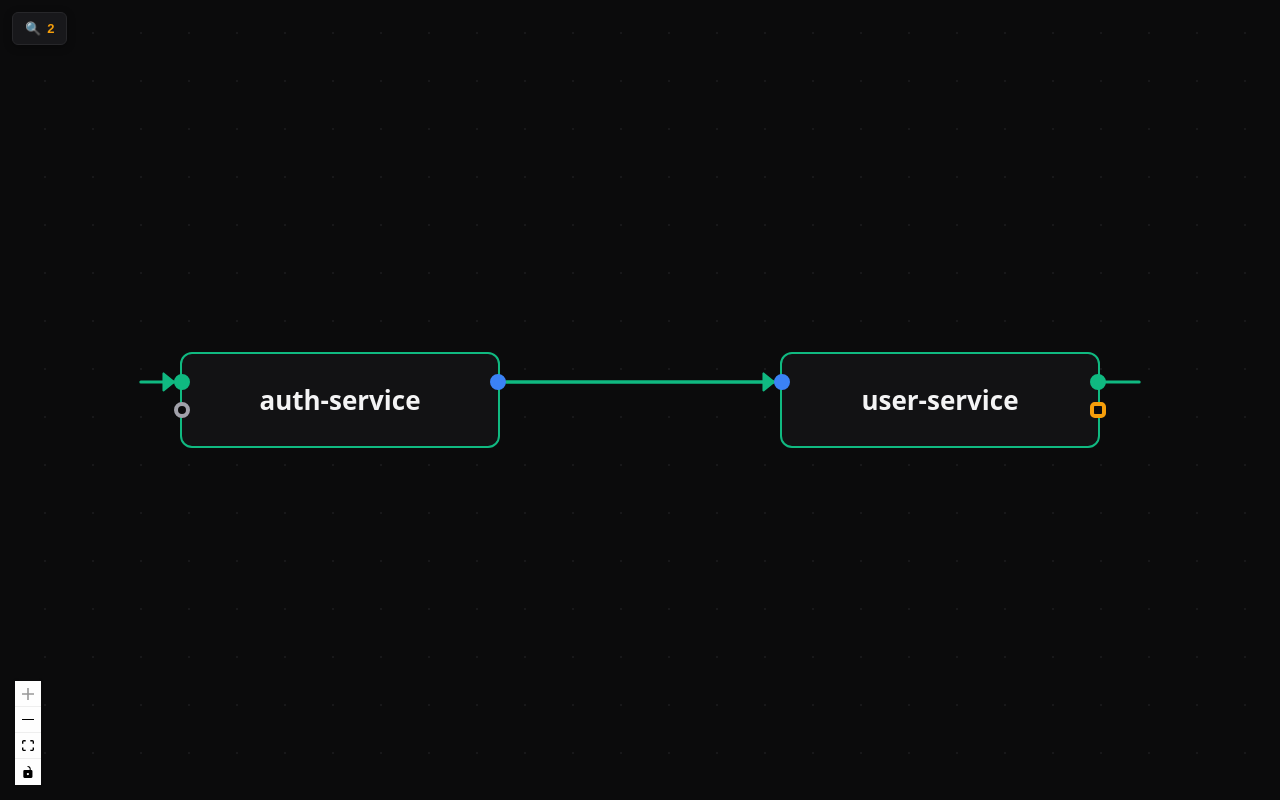
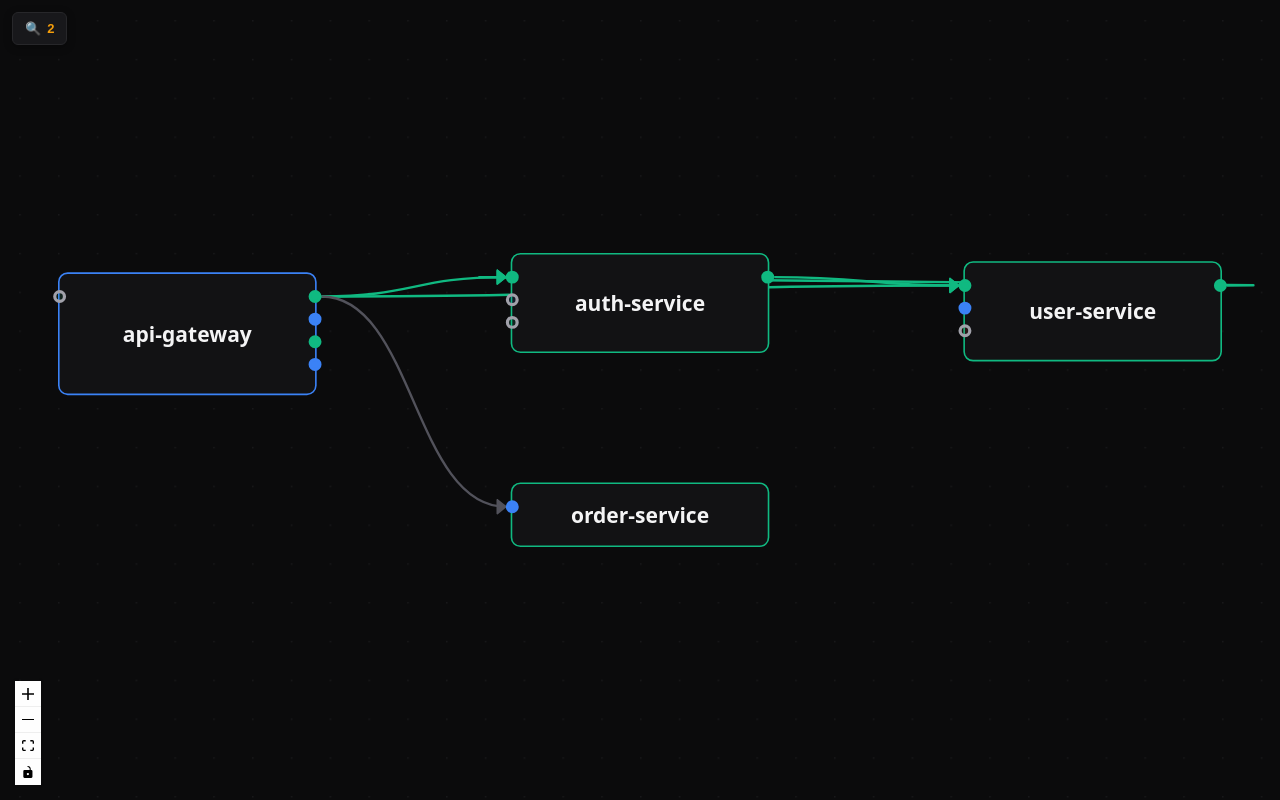
Before and after one commit to LunarAST/lunar-scope, a React (Vite) app: page / in a window 1280 px wide. Built offline with nearby package versions, Linux system fonts and the light colour scheme.

Commit message:
feat: semantic port colors, fix anomaly panel spacing, honest about handle connections

```diff
--- a/public/lunar-map.json
+++ b/public/lunar-map.json
@@ -2,89 +2,88 @@
   "version": "0.5.0",
   "projects": [
     {
+      "name": "api-gateway",
+      "type": "client",
+      "sha": "aaa111",
+      "scanStatus": "success",
+      "interfaces": {
+        "exposed": [
+          {"path": "/gateway/health", "method": "GET"}
+        ],
+        "consumed": [
+          {"path": "/users", "method": "GET", "targetProject": "user-service"},
+          {"path": "/users", "method": "POST", "targetProject": "user-service"},
+          {"path": "/auth/verify", "method": "GET", "targetProject": "auth-service"},
+          {"path": "/orders", "method": "POST", "targetProject": "order-service"}
+        ]
+      }
+    },
+    {
       "name": "auth-service",
       "type": "service",
-      "sha": "abc123",
+      "sha": "bbb222",
       "scanStatus": "success",
       "interfaces": {
         "exposed": [
           {"path": "/auth/verify", "method": "GET"},
+          {"path": "/auth/login", "method": "POST"},
           {"path": "/auth/debug", "method": "GET"}
         ],
         "consumed": [
-          {"path": "/users", "method": "POST", "targetProject": "user-service"}
+          {"path": "/users", "method": "GET", "targetProject": "user-service"}
         ]
       }
     },
     {
       "name": "user-service",
       "type": "service",
-      "sha": "def456",
+      "sha": "ccc333",
       "scanStatus": "success",
       "interfaces": {
         "exposed": [
-          {"path": "/users", "method": "POST"}
+          {"path": "/users", "method": "GET"},
+          {"path": "/users", "method": "POST"},
+          {"path": "/users/legacy", "method": "DELETE"}
         ],
         "consumed": [
-          {"path": "/auth/verify", "method": "GET", "targetProject": "auth-service"},
-          {"path": "/billing/invoice", "method": "GET", "targetProject": "billing-service"}
+          {"path": "/auth/verify", "method": "GET", "targetProject": "auth-service"}
         ]
+      }
+    },
+    {
+      "name": "order-service",
+      "type": "service",
+      "sha": "ddd444",
+      "scanStatus": "failed",
+      "interfaces": {
+        "exposed": [
+          {"path": "/orders", "method": "POST"}
+        ],
+        "consumed": []
       }
     }
   ],
   "alignments": [
-    {
-      "clientProject": "auth-service",
-      "serverProject": "user-service",
-      "path": "/users",
-      "method": "POST",
-      "status": "Aligned"
-    },
-    {
-      "clientProject": "user-service",
-      "serverProject": "auth-service",
-      "path": "/auth/verify",
-      "method": "GET",
-      "status": "Aligned"
-    },
-    {
-      "clientProject": "user-service",
-      "serverProject": "billing-service",
-      "path": "/billing/invoice",
-      "method": "GET",
-      "status": "Orphaned"
-    }
+    {"clientProject": "api-gateway", "serverProject": "user-service", "path": "/users", "method": "GET", "status": "Aligned"},
+    {"clientProject": "api-gateway", "serverProject": "user-service", "path": "/users", "method": "POST", "status": "Aligned"},
+    {"clientProject": "api-gateway", "serverProject": "auth-service", "path": "/auth/verify", "method": "GET", "status": "Aligned"},
+    {"clientProject": "auth-service", "serverProject": "user-service", "path": "/users", "method": "GET", "status": "Aligned"},
+    {"clientProject": "user-service", "serverProject": "auth-service", "path": "/auth/verify", "method": "GET", "status": "Aligned"},
+    {"clientProject": "api-gateway", "serverProject": "order-service", "path": "/orders", "method": "POST", "status": "Unverified"}
   ],
   "aggregatedEdges": [
-    {
-      "clientProject": "auth-service",
-      "serverProject": "user-service",
-      "callCount": 1,
-      "status": "Aligned",
-      "paths": ["POST /users"]
-    },
-    {
-      "clientProject": "user-service",
-      "serverProject": "auth-service",
-      "callCount": 1,
-      "status": "Aligned",
-      "paths": ["GET /auth/verify"]
-    },
-    {
-      "clientProject": "user-service",
-      "serverProject": "billing-service",
-      "callCount": 1,
-      "status": "Orphaned",
-      "paths": ["GET /billing/invoice"]
-    }
+    {"clientProject": "api-gateway", "serverProject": "user-service", "callCount": 2, "status": "Aligned", "paths": ["GET /users", "POST /users"]},
+    {"clientProject": "api-gateway", "serverProject": "auth-service", "callCount": 1, "status": "Aligned", "paths": ["GET /auth/verify"]},
+    {"clientProject": "auth-service", "serverProject": "user-service", "callCount": 1, "status": "Aligned", "paths": ["GET /users"]},
+    {"clientProject": "user-service", "serverProject": "auth-service", "callCount": 1, "status": "Aligned", "paths": ["GET /auth/verify"]},
+    {"clientProject": "api-gateway", "serverProject": "order-service", "callCount": 1, "status": "Unverified", "paths": ["POST /orders"]}
   ],
   "anomalies": {
     "unusedEndpoints": [
-      {"project": "auth-service", "path": "/auth/debug", "method": "GET"}
+      {"project": "auth-service", "path": "/auth/debug", "method": "GET"},
+      {"project": "user-service", "path": "/users/legacy", "method": "DELETE"}
     ],
-    "orphanedConsumers": [
-      {"project": "user-service", "path": "/billing/invoice", "method": "GET"}
-    ],
+    "orphanedConsumers": [],
     "crossLayerViolations": []
   }
 }
--- a/src/App.tsx
+++ b/src/App.tsx
@@ -32,6 +32,12 @@ const METHOD_COLORS: Record<string, string> = {
   GET: "var(--lunar-method-get-text)", POST: "var(--lunar-method-post-text)",
   PUT: "var(--lunar-method-put-text)", DELETE: "var(--lunar-method-delete-text)",
   PATCH: "var(--lunar-method-put-text)",
+};
+
+const METHOD_BG_COLORS: Record<string, string> = {
+  GET: "var(--lunar-method-get-bg)", POST: "var(--lunar-method-post-bg)",
+  PUT: "var(--lunar-method-put-bg)", DELETE: "var(--lunar-method-delete-bg)",
+  PATCH: "var(--lunar-method-put-bg)",
 };
 
 function determinePortStatus(method: string, path: string, project: string, isExposed: boolean, data: LunarMap): "aligned" | "orphaned" | "unused" | "mismatch" {
@@ -151,11 +157,7 @@ function App() {
     return {
       ...n,
       data: { ...n.data, isFocused, isAnomalyHighlight: !!isAnomalyHighlight, isHovered },
-      style: {
-        ...n.style,
-        opacity: (isFocused || isAnomalyHighlight) ? 1 : "var(--lunar-spotlight-dim)",
-        transition: "opacity 0.2s",
-      },
+      style: { ...n.style, opacity: (isFocused || isAnomalyHighlight) ? 1 : "var(--lunar-spotlight-dim)", transition: "opacity 0.2s" },
     };
   }), [nodes, selectedEdge, hoveredNodeId, highlightAnomaly]);
 
@@ -164,7 +166,6 @@ function App() {
     const isHovered = e.id === hoveredEdgeId;
     const status = edgeMapRef.current.get(e.id)?.status ?? "Aligned";
     const baseStyle = STATUS_STYLE[status] ?? STATUS_STYLE.Aligned;
-
     return {
       ...e,
       animated: !!isSelected,
@@ -204,17 +205,14 @@ function App() {
       </ReactFlow>
 
       {/* 左侧异常面板按钮 */}
-      <button
-        onClick={() => setShowAnomalies(!showAnomalies)}
-        style={{
+      <button onClick={() => setShowAnomalies(!showAnomalies)} style={{
         position: "fixed", left: showAnomalies ? 328 : 12, top: 12, zIndex: 910,
         background: "var(--lunar-card-bg)", border: "1px solid var(--lunar-card-border)",
         borderRadius: 6, color: totalAnomalies > 0 ? "#F59E0B" : "var(--lunar-text-secondary)",
         padding: "8px 12px", cursor: "pointer", fontSize: 13,
         display: "flex", alignItems: "center", gap: 6,
         boxShadow: "0 2px 8px rgba(0,0,0,0.3)", transition: "left 0.25s ease-in-out",
-        }}
-      >
+      }}>
         <span>🔍</span>
         {totalAnomalies > 0 && <span style={{ fontWeight: 700, color: "#F59E0B" }}>{totalAnomalies}</span>}
       </button>
@@ -240,30 +238,30 @@ function App() {
         <div style={{ flex: 1, overflowY: "auto", padding: "16px" }}>
           {data.anomalies.unusedEndpoints.length > 0 && (
             <div style={{ marginBottom: 20 }}>
-              <div style={{ fontSize: 11, textTransform: "uppercase", color: "var(--lunar-text-muted)", marginBottom: 8, letterSpacing: "0.05em" }}>
+              <div style={{ fontSize: 11, textTransform: "uppercase", color: "var(--lunar-text-muted)", marginBottom: 12, letterSpacing: "0.05em" }}>
                 Unused Endpoints
               </div>
               {data.anomalies.unusedEndpoints.map((ep, i) => (
                 <div key={i} onClick={() => { setHighlightAnomaly(ep); setSelectedEdge(null); setSelectedNode(null); }}
-                  style={{ padding: "8px 10px", marginBottom: 4, background: highlightAnomaly === ep ? "#27272a" : "transparent", borderRadius: 4, cursor: "pointer", display: "flex", alignItems: "center", gap: 8, fontSize: 12, border: highlightAnomaly === ep ? "1px solid #4B5563" : "1px solid transparent", transition: "background 0.15s" }}>
-                  <span style={{ color: "var(--lunar-text-muted)", fontWeight: "bold", width: 36 }}>{ep.method}</span>
-                  <span style={{ color: "var(--lunar-text-primary)", fontFamily: "monospace" }}>{ep.path}</span>
-                  <span style={{ marginLeft: "auto", color: "var(--lunar-text-muted)", fontSize: 10 }}>{ep.project}</span>
+                  style={{ padding: "10px 10px", marginBottom: 4, background: highlightAnomaly === ep ? "#27272a" : "transparent", borderRadius: 4, cursor: "pointer", display: "flex", alignItems: "center", gap: 8, fontSize: 12, lineHeight: "18px", border: highlightAnomaly === ep ? "1px solid var(--lunar-text-secondary)" : "1px solid transparent", transition: "background 0.15s" }}>
+                  <span style={{ color: "var(--lunar-text-muted)", fontWeight: "bold", width: 36, flexShrink: 0 }}>{ep.method}</span>
+                  <span style={{ color: "var(--lunar-text-primary)", fontFamily: "monospace", wordBreak: "break-all" }}>{ep.path}</span>
+                  <span style={{ marginLeft: "auto", color: "var(--lunar-text-muted)", fontSize: 10, flexShrink: 0 }}>{ep.project}</span>
                 </div>
               ))}
             </div>
           )}
           {data.anomalies.orphanedConsumers.length > 0 && (
             <div style={{ marginBottom: 20 }}>
-              <div style={{ fontSize: 11, textTransform: "uppercase", color: "#F59E0B", marginBottom: 8, letterSpacing: "0.05em" }}>
+              <div style={{ fontSize: 11, textTransform: "uppercase", color: "#F59E0B", marginBottom: 12, letterSpacing: "0.05em" }}>
                 Orphaned Consumers
               </div>
               {data.anomalies.orphanedConsumers.map((ep, i) => (
                 <div key={i} onClick={() => { setHighlightAnomaly(ep); setSelectedEdge(null); setSelectedNode(null); }}
-                  style={{ padding: "8px 10px", marginBottom: 4, background: highlightAnomaly === ep ? "#27272a" : "transparent", borderRadius: 4, cursor: "pointer", display: "flex", alignItems: "center", gap: 8, fontSize: 12, border: highlightAnomaly === ep ? "1px solid #F59E0B55" : "1px solid transparent", transition: "background 0.15s" }}>
-                  <span style={{ color: "#F59E0B", fontWeight: "bold", width: 36 }}>{ep.method}</span>
-                  <span style={{ color: "var(--lunar-text-primary)", fontFamily: "monospace" }}>{ep.path}</span>
-                  <span style={{ marginLeft: "auto", color: "#F59E0B", fontSize: 10 }}>{ep.project}</span>
+                  style={{ padding: "10px 10px", marginBottom: 4, background: highlightAnomaly === ep ? "#27272a" : "transparent", borderRadius: 4, cursor: "pointer", display: "flex", alignItems: "center", gap: 8, fontSize: 12, lineHeight: "18px", border: highlightAnomaly === ep ? "1px solid #F59E0B55" : "1px solid transparent", transition: "background 0.15s" }}>
+                  <span style={{ color: "#F59E0B", fontWeight: "bold", width: 36, flexShrink: 0 }}>{ep.method}</span>
+                  <span style={{ color: "var(--lunar-text-primary)", fontFamily: "monospace", wordBreak: "break-all" }}>{ep.path}</span>
+                  <span style={{ marginLeft: "auto", color: "#F59E0B", fontSize: 10, flexShrink: 0 }}>{ep.project}</span>
                 </div>
               ))}
             </div>
@@ -288,10 +286,10 @@ function App() {
             {activeAlignments.slice(0, 5).map((a, i) => {
               const mStyle = METHOD_BADGE[a.method] ?? { bg: "#27272a", text: "#e5e7eb", border: "#3f3f46" };
               return (
-                <div key={i} style={{ display: "flex", alignItems: "center", gap: 6, marginBottom: 3 }}>
-                  <span style={{ display: "inline-block", width: 8, height: 8, borderRadius: 4, background: METHOD_COLORS[a.method] || "#6B7280" }} />
-                  <span style={{ color: METHOD_COLORS[a.method] || "var(--lunar-text-secondary)", fontWeight: 600 }}>{a.method}</span>
-                  <span style={{ color: "var(--lunar-text-primary)", fontFamily: "monospace" }}>{a.path}</span>
+                <div key={i} style={{ display: "flex", alignItems: "center", gap: 6, marginBottom: 4, padding: "4px 0" }}>
+                  <span style={{ display: "inline-block", width: 8, height: 8, borderRadius: 4, background: METHOD_COLORS[a.method] || "#6B7280", flexShrink: 0 }} />
+                  <span style={{ color: METHOD_COLORS[a.method] || "var(--lunar-text-secondary)", fontWeight: 600, flexShrink: 0 }}>{a.method}</span>
+                  <span style={{ color: "var(--lunar-text-primary)", fontFamily: "monospace", wordBreak: "break-all" }}>{a.path}</span>
                 </div>
               );
             })}
@@ -312,16 +310,15 @@ function App() {
             {selectedNode.interfaces.exposed.map((e, i) => {
               const status = data ? determinePortStatus(e.method, e.path, selectedNode.name, true, data) : "aligned";
               return (
-                <div key={i} style={{ display: "flex", alignItems: "center", gap: 6, marginBottom: 2, paddingLeft: 8 }}>
+                <div key={i} style={{ display: "flex", alignItems: "center", gap: 6, marginBottom: 4, padding: "3px 0 3px 8px" }}>
                   <span style={{
-                    display: "inline-block", width: 8, height: 8,
-                    borderRadius: "50%",
-                    background: status === "unused" ? "var(--lunar-theme-bg)" : (METHOD_COLORS[e.method] || "#6B7280"),
+                    display: "inline-block", width: 8, height: 8, borderRadius: "50%", flexShrink: 0,
+                    background: status === "unused" ? (METHOD_BG_COLORS[e.method] || "rgba(107, 114, 128, 0.1)") : (METHOD_COLORS[e.method] || "#6B7280"),
                     border: `2px solid ${status === "unused" ? "var(--lunar-text-secondary)" : (METHOD_COLORS[e.method] || "#6B7280")}`,
                   }} />
-                  <span style={{ color: METHOD_COLORS[e.method] || "var(--lunar-text-secondary)", fontWeight: 600 }}>{e.method}</span>
-                  <span style={{ color: "var(--lunar-text-primary)", fontFamily: "monospace" }}>{e.path}</span>
-                  {status === "unused" && <span style={{ color: "var(--lunar-text-muted)", fontSize: 10 }}>(unused)</span>}
+                  <span style={{ color: METHOD_COLORS[e.method] || "var(--lunar-text-secondary)", fontWeight: 600, flexShrink: 0 }}>{e.method}</span>
+                  <span style={{ color: "var(--lunar-text-primary)", fontFamily: "monospace", wordBreak: "break-all" }}>{e.path}</span>
+                  {status === "unused" && <span style={{ color: "var(--lunar-text-muted)", fontSize: 10, flexShrink: 0 }}>(unused)</span>}
                 </div>
               );
             })}
@@ -331,17 +328,17 @@ function App() {
             {selectedNode.interfaces.consumed.map((e, i) => {
               const status = data ? determinePortStatus(e.method, e.path, selectedNode.name, false, data) : "aligned";
               return (
-                <div key={i} style={{ display: "flex", alignItems: "center", gap: 6, marginBottom: 2, paddingLeft: 8 }}>
+                <div key={i} style={{ display: "flex", alignItems: "center", gap: 6, marginBottom: 4, padding: "3px 0 3px 8px" }}>
                   <span style={{
-                    display: "inline-block", width: 8, height: 8,
+                    display: "inline-block", width: 8, height: 8, flexShrink: 0,
                     borderRadius: status === "orphaned" ? "30%" : "50%",
-                    background: status === "orphaned" ? "var(--lunar-theme-bg)" : (METHOD_COLORS[e.method] || "#6B7280"),
+                    background: status === "orphaned" ? (METHOD_BG_COLORS[e.method] || "rgba(245, 158, 11, 0.1)") : (METHOD_COLORS[e.method] || "#6B7280"),
                     border: `2px solid ${status === "orphaned" ? "#F59E0B" : (METHOD_COLORS[e.method] || "#6B7280")}`,
                   }} />
-                  <span style={{ color: METHOD_COLORS[e.method] || "var(--lunar-text-secondary)", fontWeight: 600 }}>{e.method}</span>
-                  <span style={{ color: "var(--lunar-text-primary)", fontFamily: "monospace" }}>{e.path}</span>
-                  {e.targetProject && <span style={{ color: "var(--lunar-text-muted)", fontSize: 10 }}>→ {e.targetProject}</span>}
-                  {status === "orphaned" && <span style={{ color: "#F59E0B", fontSize: 10 }}>(orphaned)</span>}
+                  <span style={{ color: METHOD_COLORS[e.method] || "var(--lunar-text-secondary)", fontWeight: 600, flexShrink: 0 }}>{e.method}</span>
+                  <span style={{ color: "var(--lunar-text-primary)", fontFamily: "monospace", wordBreak: "break-all" }}>{e.path}</span>
+                  {e.targetProject && <span style={{ color: "var(--lunar-text-muted)", fontSize: 10, flexShrink: 0 }}>→ {e.targetProject}</span>}
+                  {status === "orphaned" && <span style={{ color: "#F59E0B", fontSize: 10, flexShrink: 0 }}>(orphaned)</span>}
                 </div>
               );
             })}
--- a/src/ProjectNode.tsx
+++ b/src/ProjectNode.tsx
@@ -26,6 +26,15 @@ const METHOD_VAR: Record<string, string> = {
   PATCH: "var(--lunar-method-put-text)",
 };
 
+// 方法对应的半透明填充色（用于空心端口）
+const METHOD_BG_VAR: Record<string, string> = {
+  GET: "var(--lunar-method-get-bg)",
+  POST: "var(--lunar-method-post-bg)",
+  PUT: "var(--lunar-method-put-bg)",
+  DELETE: "var(--lunar-method-delete-bg)",
+  PATCH: "var(--lunar-method-put-bg)",
+};
+
 const PORT_SIZE = 8;
 const PORT_GAP = 14;
 
@@ -43,7 +52,6 @@ export default memo(function ProjectNode({ data }: { data: ProjectNodeData }) {
     ...data.consumed.map(p => `  ${p.method} ${p.path} → ${p.targetProject || "?"} [${p.status}]`),
   ].join("\n");
 
-  // 根据状态决定边框颜色和外发光
   let borderColor = `var(--lunar-node-border-${data.type})`;
   let boxShadow = "none";
   if (data.isAnomalyHighlight) {
@@ -90,7 +98,7 @@ export default memo(function ProjectNode({ data }: { data: ProjectNodeData }) {
               width: PORT_SIZE,
               height: PORT_SIZE,
               background: p.status === "unused"
-                ? "var(--lunar-theme-bg)"
+                ? (METHOD_BG_VAR[p.method] || "rgba(107, 114, 128, 0.1)")
                 : (METHOD_VAR[p.method] || "#6B7280"),
               border: `2px solid ${p.status === "unused" ? "var(--lunar-text-secondary)" : (METHOD_VAR[p.method] || "#6B7280")}`,
               borderRadius: "50%",
@@ -116,7 +124,7 @@ export default memo(function ProjectNode({ data }: { data: ProjectNodeData }) {
               width: PORT_SIZE,
               height: PORT_SIZE,
               background: p.status === "orphaned"
-                ? "var(--lunar-theme-bg)"
+                ? (METHOD_BG_VAR[p.method] || "rgba(245, 158, 11, 0.1)")
                 : (METHOD_VAR[p.method] || "#6B7280"),
               border: `2px solid ${p.status === "orphaned" ? "#F59E0B" : (METHOD_VAR[p.method] || "#6B7280")}`,
               borderRadius: p.status === "orphaned" ? "30%" : "50%",
```
Lines whose indentation alone changed are shown as unchanged.
